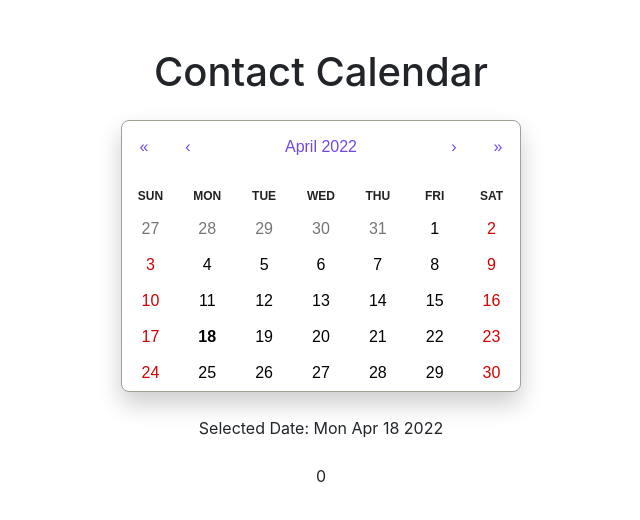
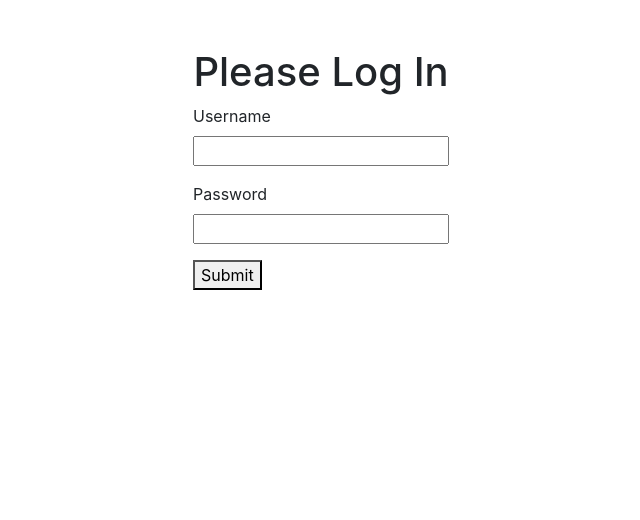
Before and after one commit to lucy-3610/contact-app, a React (Create React App) app: page /login in a window 1280 px wide. Shown: the top 520 px of the page, without its empty margins (319-959 px from the left). Built offline with nearby package versions, Linux system fonts and the light colour scheme.

Commit message:
login authentication with local storage

```diff
--- a/package.json
+++ b/package.json
@@ -13,6 +13,7 @@
     "react-calendar": "^3.7.0",
     "react-calendar-events": "^1.0.0",
     "react-dom": "^18.0.0",
+    "react-router-dom": "^6.4.4",
     "react-scripts": "5.0.1",
     "web-vitals": "^2.1.4"
   },
@@ -39,5 +40,9 @@
       "last 1 firefox version",
       "last 1 safari version"
     ]
+  },
+  "devDependencies": {
+    "cors": "^2.8.5",
+    "express": "^4.18.2"
   }
 }
--- a/src/App.js
+++ b/src/App.js
@@ -1,42 +1,42 @@
-import { useState, useEffect } from 'react';
-import Calendar from 'react-calendar';
+import React, { useState } from 'react';
+import { BrowserRouter, Routes, Route } from 'react-router-dom';
+
 import 'react-calendar/dist/Calendar.css';
+import ContactCalendar from './components/ContactCalendar';
+import Login from './components/Login/Login';
+import useToken from './components/App/useToken';
 import './App.css';
 
+// function setToken(userToken) {
+//   sessionStorage.setItem('token', JSON.stringify(userToken));
+// }
+
+// function getToken() {
+//   const tokenString = sessionStorage.getItem('token');
+//   const userToken = JSON.parse(tokenString);
+//   return userToken?.token
+// }
+
 function App() {
-  const [date, setDate] = useState(new Date());
-  const [contactDays, setContactDays] = useState([])
-  // const savedDays = JSON.parse(localStorage.getItem("contactDays"))
+  // const [token, setToken] = useState();
+  // const token = getToken();
+  const { token, setToken } = useToken();
 
-  // useEffect(() => {
-  //   localStorage.setItem("contactDays", JSON.stringify(contactDays))
-  // })
+  if(!token) {
+    return <Login setToken={setToken} />
+  }
 
   return (
     <div className='app'>
-      <div className='container'>
-        <div className='row justify-content-center'>
-          <div className='col-lg-6'>
-            <h1 className='text-center mt-5 mb-4'>Contact Calendar</h1>
-            <div className='calendar-container d-flex justify-content-center'>
-              <Calendar
-                calendarType='US'
-                onChange={setDate}
-                value={date}
-                onClickDay={ date => contactDays.includes(date.toDateString()) ? setContactDays(contactDays.filter(day => day !== date.toDateString())) : setContactDays([...contactDays, date.toDateString()]) }
-                tileClassName={({ date, view }) => view === 'month' && contactDays.includes(date.toDateString()) ? 'selected' : null}
-              />
-            </div>
-            <p className='text-center my-4'>
-              <span className='bold'>Selected Date:</span> {date.toDateString()}
-            </p>
-            <p className="text-center">{contactDays.length}</p>
-            <ul>
-              {contactDays.map(day => <li>{day}</li>)}
-            </ul>
-          </div>
-        </div>
-      </div>
+      <BrowserRouter>
+        <Routes>
+          {/* <Route exact path="/">
+            <ContactCalendar />
+          </Route> */}
+          {/* <Route path="/login" element={<Login />} /> */}
+          <Route path="/" element={<ContactCalendar />} />
+        </Routes>
+      </BrowserRouter>
     </div>
   );
 }
--- /dev/null
+++ b/src/components/App/useToken.js
@@ -0,0 +1,21 @@
+import { useState } from 'react';
+
+export default function useToken() {
+  const getToken = () => {
+    const tokenString = localStorage.getItem('token');
+    const userToken = JSON.parse(tokenString);
+    return userToken?.token
+  };
+
+  const [token, setToken] = useState(getToken());
+
+  const saveToken = userToken => {
+    localStorage.setItem('token', JSON.stringify(userToken));
+    setToken(userToken.token);
+  };
+
+  return {
+    setToken: saveToken,
+    token
+  }
+}
--- /dev/null
+++ b/src/components/ContactCalendar.jsx
@@ -0,0 +1,39 @@
+import React, { useState, useEffect } from 'react';
+import Calendar from 'react-calendar';
+
+const ContactCalendar = () => {
+    const [date, setDate] = useState(new Date());
+    const [contactDays, setContactDays] = useState([]);
+
+    const savedDays = JSON.parse(localStorage.getItem("contactDays"))
+
+    useEffect(() => {
+        localStorage.setItem("contactDays", JSON.stringify(contactDays))
+    })
+
+    return (
+        <div className='container'>
+            <div className='row justify-content-center'>
+                <div className='col-lg-6'>
+                    <h1 className='text-center mt-5 mb-4'>Contact Calendar</h1>
+                    <div className='calendar-container d-flex justify-content-center'>
+                        <Calendar
+                            calendarType='US'
+                            onChange={setDate}
+                            value={date}
+                            onClickDay={ date => contactDays.includes(date.toDateString()) ? setContactDays(contactDays.filter(day => day !== date.toDateString())) : setContactDays([...savedDays, date.toDateString()]) }
+                            tileClassName={({ date, view }) => view === 'month' && contactDays.includes(date.toDateString()) ? 'selected' : null}
+                        />
+                    </div>
+                    <p className='text-center mt-4 mb-2'>Total Days:</p>
+                    <p className="text-center">{contactDays.length}</p>
+                    <ul>
+                    {contactDays.map(day => <li>{day}</li>)}
+                    </ul>
+                </div>
+            </div>
+      </div>
+     );
+}
+
+export default ContactCalendar;
--- /dev/null
+++ b/src/components/Login.jsx
@@ -0,0 +1,22 @@
+import React, { Component } from 'react';
+
+class Login extends Component {
+    render() {
+        return (
+            <div className='container'>
+                <div className='row justify-content-center'>
+                    <div className='col-lg-6'>
+                        <h1 className='text-center mt-5 mb-4'>Login</h1>
+                        <label className="d-flex justify-content-center text-center mt-3" for="uname"><b>Username</b></label>
+                        <input className="d-flex mx-auto" type="text" placeholder="Enter Username" name="uname" required />
+                        <label className="d-flex justify-content-center text-center mt-3" for="psw"><b>Password</b></label>
+                        <input className="d-flex mx-auto" type="password" placeholder="Enter Password" name="psw" required />
+                        <button className="d-flex mx-auto mt-3" type="submit">Login</button>
+                    </div>
+                </div>
+            </div>
+        );
+    }
+}
+
+export default Login;
--- /dev/null
+++ b/src/components/Login/Login.css
@@ -0,0 +1,5 @@
+.login-wrapper {
+    display: flex;
+    flex-direction: column;
+    align-items: center;
+}
--- /dev/null
+++ b/src/components/Login/Login.js
@@ -0,0 +1,54 @@
+import React, { useState } from 'react';
+import PropTypes from 'prop-types';
+
+import './Login.css';
+
+async function loginUser(credentials) {
+    console.log("credentials", credentials)
+    return fetch('http://localhost:8080/login', {
+      method: 'POST',
+      headers: {
+        'Content-Type': 'application/json'
+      },
+      body: JSON.stringify(credentials)
+    })
+      .then(data => data.json())
+   }
+
+export default function Login({ setToken }) {
+  const [username, setUserName] = useState();
+  const [password, setPassword] = useState();
+
+  const handleSubmit = async e => {
+    e.preventDefault();
+    const token = await loginUser({
+        username,
+        password
+    });
+    console.log("token", token)
+    setToken(token);
+  }
+
+  return(
+    <div className="login-wrapper">
+      <h1 className="mt-5">Please Log In</h1>
+      <form onSubmit={handleSubmit}>
+        <label className="d-block mb-3">
+          <p className="mb-2">Username</p>
+          <input type="text" onChange={e => setUserName(e.target.value)}/>
+        </label>
+        <label className="d-block mb-3">
+          <p className="mb-2">Password</p>
+          <input type="password" onChange={e => setPassword(e.target.value)}/>
+        </label>
+        <div>
+          <button type="submit">Submit</button>
+        </div>
+      </form>
+    </div>
+  )
+}
+
+Login.propTypes = {
+  setToken: PropTypes.func.isRequired
+};
```
Also changed, not shown: server.js (added, +13 -0 lines), src/components/User.jsx (added), 1 other file (tests, documents, lock files or other folders).
